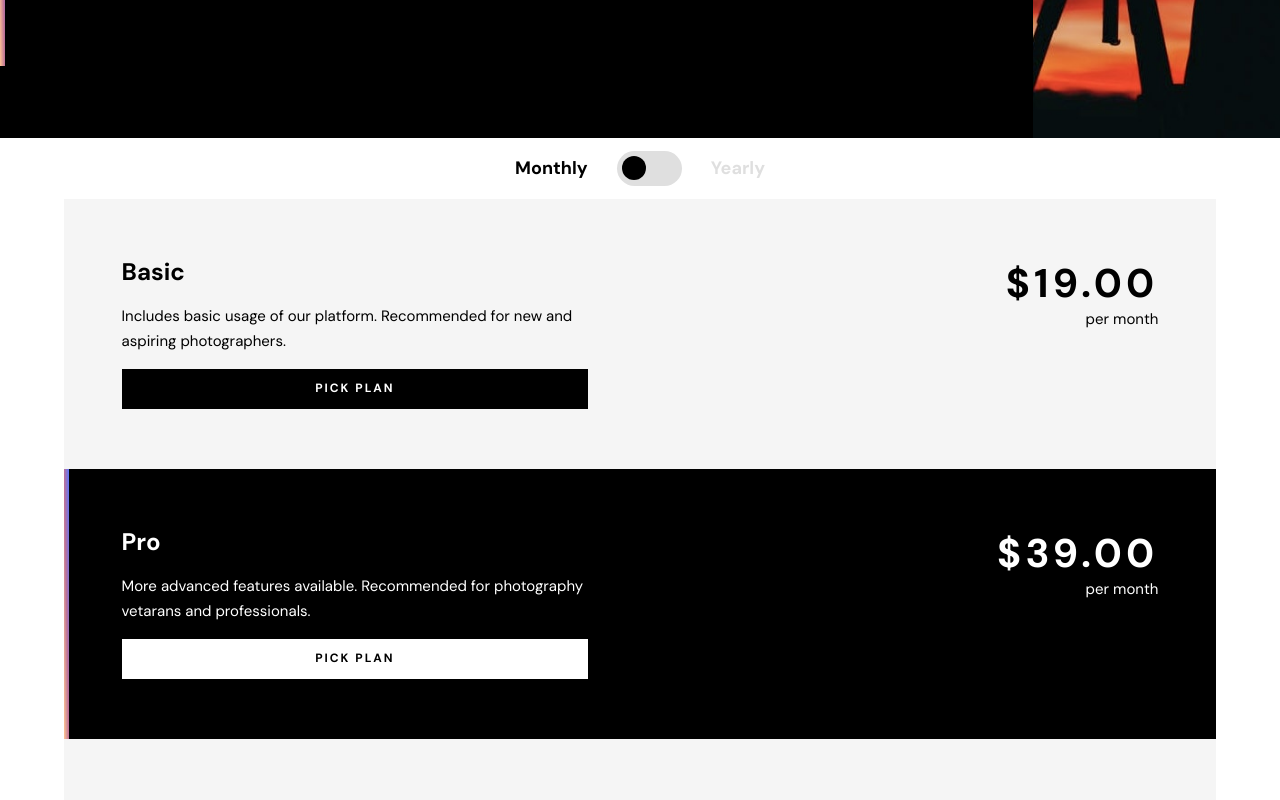
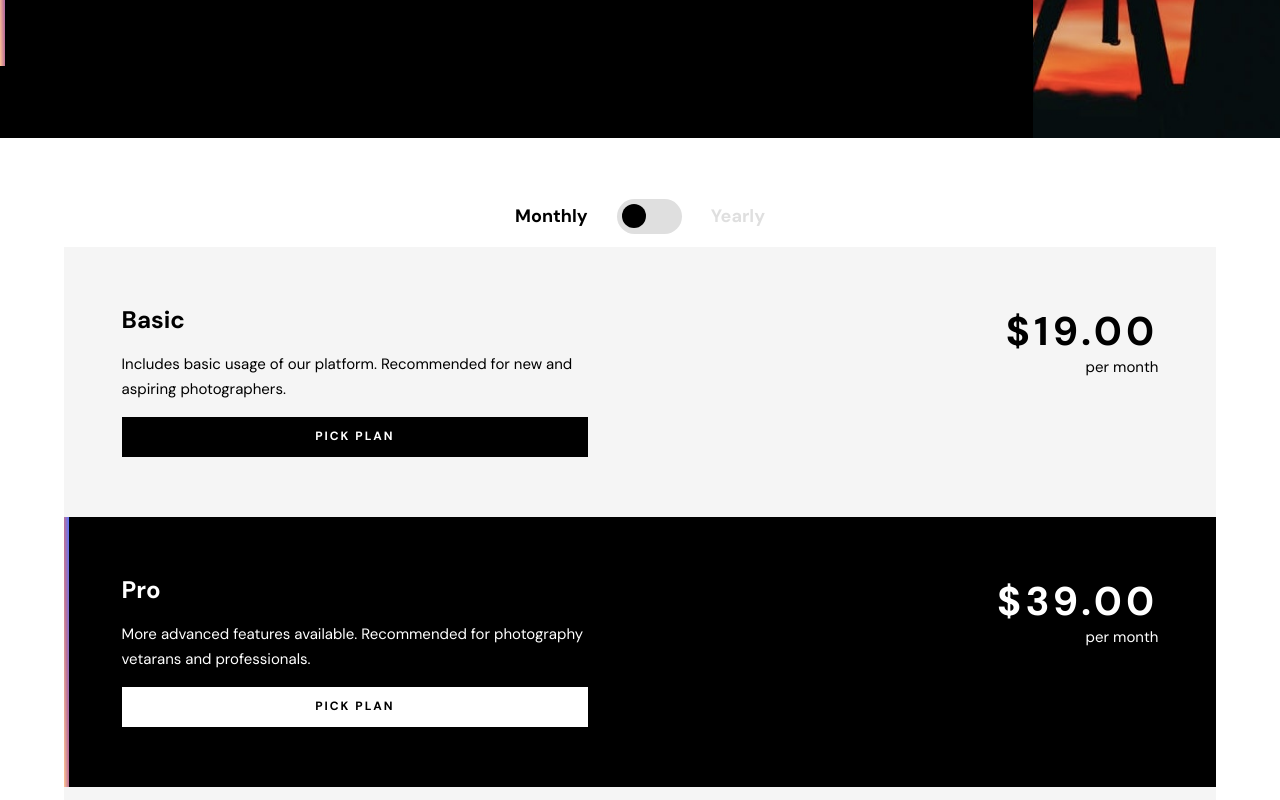
Before and after one commit to chungleee/photosnap, a Next.js app: page /pricing in a window 1280 px wide. Shown: the part 380-1180 px from the top of the page. Built offline with nearby package versions, Linux system fonts and the light colour scheme.

Commit message:
section spacing

```diff
--- a/pages/pricing.module.scss
+++ b/pages/pricing.module.scss
@@ -25,3 +25,7 @@
 .light__grey {
 	color: map-get($map: $colors, $key: light-grey);
 }
+
+.section {
+	margin: 3rem 0;
+}
```
